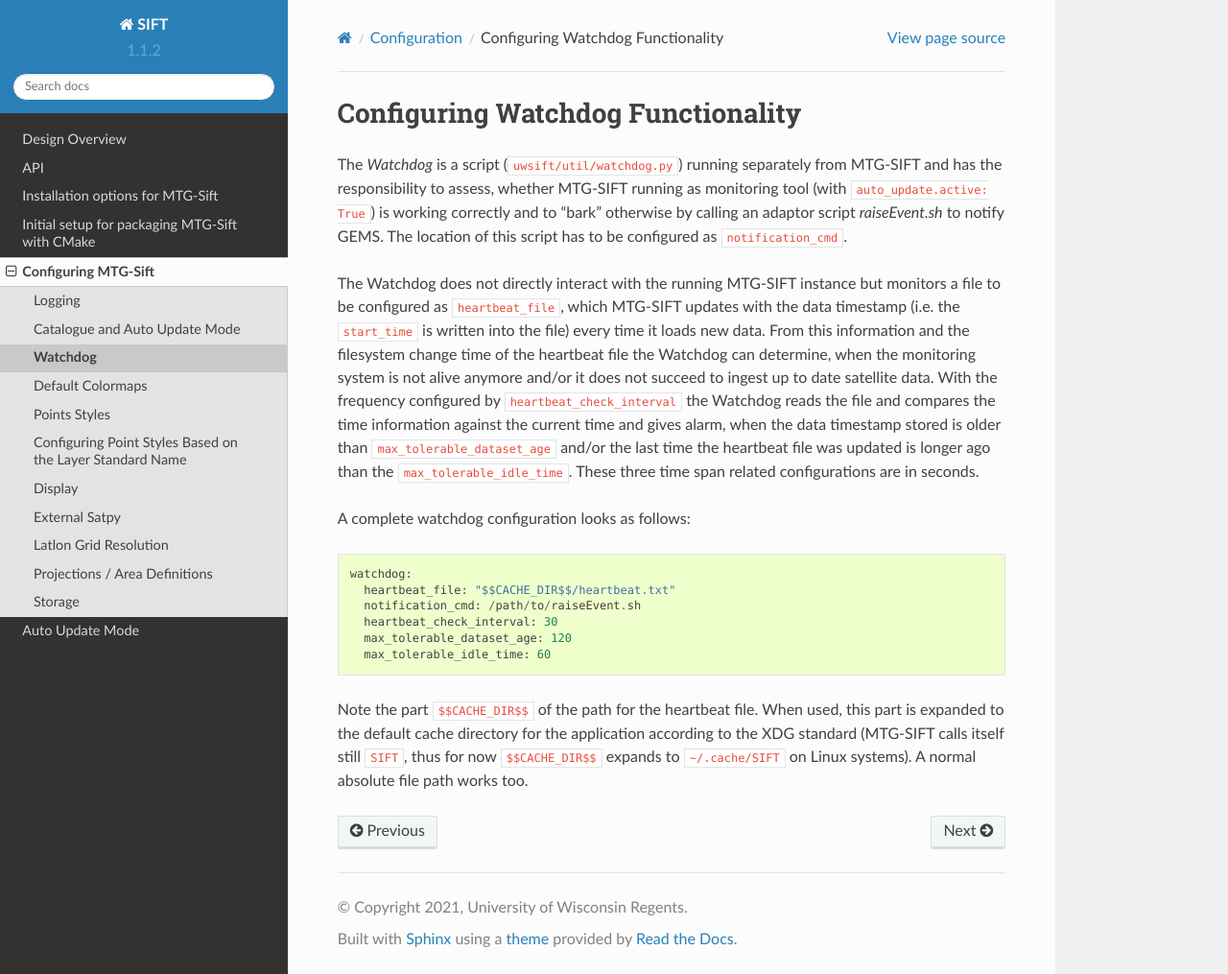
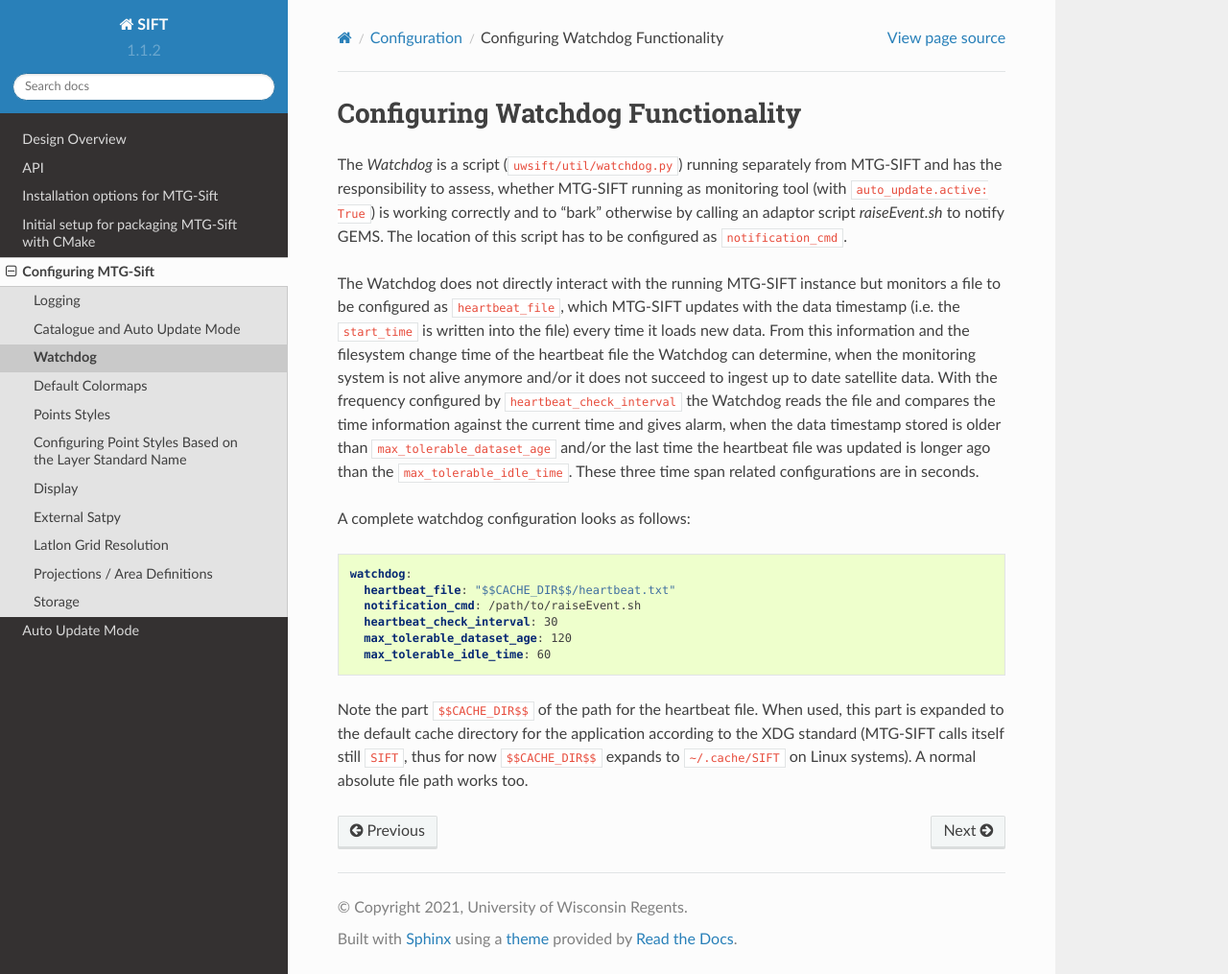
Before and after one commit to ssec/sift, a Sphinx documentation site: the page built from doc/source/configuration-watchdog.rst, in a window 1280 px wide and 1015 px high. Shown: the whole window at 96% size. Built offline with Sphinx 7.4.7 and the Read the Docs theme 2.0.0, drawn with Linux system fonts in a browser that asks for light colours.

Commit message:
Use syntax highlighting for the YAML code block
Also remove some empty lines at the end of the file.

```diff
--- a/doc/source/configuration-watchdog.rst
+++ b/doc/source/configuration-watchdog.rst
@@ -20,7 +20,9 @@
 updated is longer ago than the ``max_tolerable_idle_time``. These three time
 span related configurations are in seconds.
 
-A complete watchdog configuration looks as follows::
+A complete watchdog configuration looks as follows:
+
+.. code-block:: yaml
 
   watchdog:
     heartbeat_file: "$$CACHE_DIR$$/heartbeat.txt"
```
